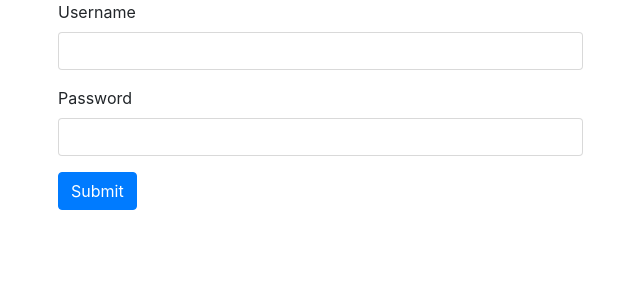
After one commit to TrioSeptian/AdvancedWebProgramming, a PHP site: page /login_create.php in a window 1280 px wide. The commit adds this page. Shown: the top 300 px of the page, without its empty margins (42-682 px from the left). Run offline with PHP 8.4, Linux system fonts and the light colour scheme.

Commit message:
Creating Records into the Database Table using PHP

```diff
--- /dev/null
+++ b/login_create.php
@@ -0,0 +1,51 @@
+<?php
+	if(isset($_POST['submit']))
+	{
+		$username = $_POST['username'];
+		$password = $_POST['password'];
+
+		$koneksi = mysqli_connect("localhost","root","","belajar_loginapp");
+
+		if($koneksi)
+		{
+			echo "We're Connected";
+		}
+		else
+		{
+			echo "Connection Failed";
+		}
+
+		$query = "INSERT INTO users (username, password) VALUES ('$username','$password')";
+		$result = mysqli_query($koneksi,$query);
+
+		if(!$result)
+		{
+			die('Query Failed'.mysqli_error($koneksi));
+		}
+	}
+?>
+
+<!DOCTYPE html>
+<html>
+	<head>
+		<title>Login</title>
+		<link rel="stylesheet" href="https://maxcdn.bootstrapcdn.com/bootstrap/4.0.0-beta/css/bootstrap.min.css" integrity="sha384-/Y6pD6FV/Vv2HJnA6t+vslU6fwYXjCFtcEpHbNJ0lyAFsXTsjBbfaDjzALeQsN6M" crossorigin="anonymous">
+	</head>
+	<body>
+		<div class="container">
+			<div class="col-md-6">
+				<form action="login_create.php" method="post">
+					<div class="form-group">
+						<label for="username">Username</label>
+						<input type="text" name="username" class="form-control">
+					</div>
+					<div class="form-group">
+						<label for="password">Password</label>
+						<input type="password" name="password" class="form-control">
+					</div>
+					<input type="submit" name="submit" value="Submit" class="btn btn-primary" />
+				</form>
+			</div>
+		</div>
+	</body>
+</html>
```
Also changed, not shown: login.php (line endings or trailing spaces).
